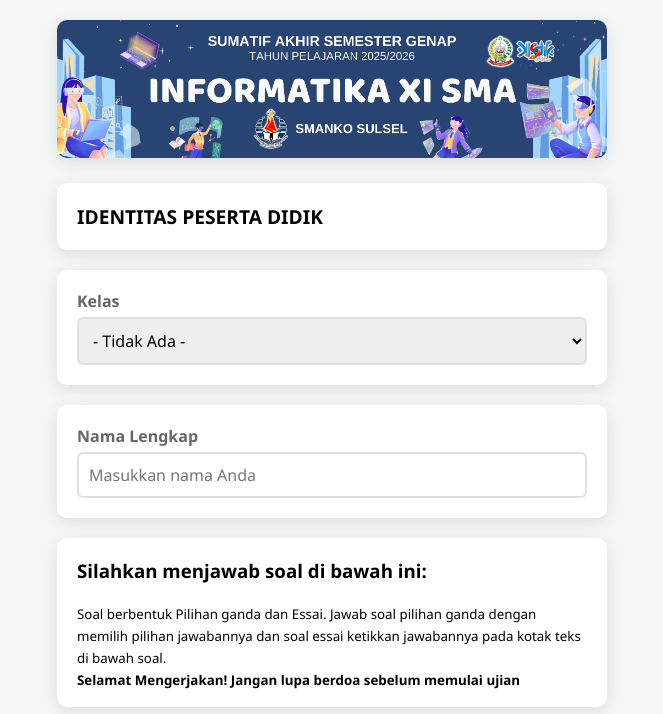
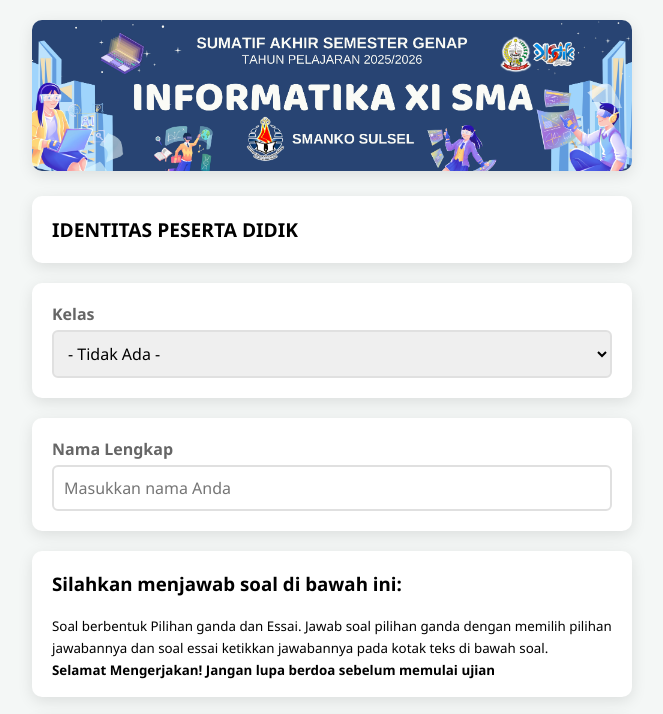
Before and after one commit to nakha-mub/informatika, a plain HTML site: page asesmen/25-26/genap/index.html in a window 1280 px wide. Shown: the top 714 px of the page, without its empty margins (308-971 px from the left). Drawn offline with Linux system fonts and the light colour scheme.

Commit message:
Update index.html

```diff
--- a/asesmen/25-26/genap/index.html
+++ b/asesmen/25-26/genap/index.html
@@ -3,7 +3,8 @@
 <head>
     <meta charset="UTF-8">
     <meta name="viewport" content="width=device-width, initial-scale=1.0">
-    <title>Form Input ke Google Sheets</title>
+    <title>INFORMATIKA XI - SAS GENAP T.P. 2025/2026</title>
+	<link rel="icon" type="image/png" href="logoNKMM.png">
     <style>
         body {
             font-family: 'Segoe UI', Arial, sans-serif;
@@ -19,7 +20,7 @@
             /*border-radius: 10px;
             box-shadow: 0 4px 15px rgba(0,0,0,0.1);*/
             width: 100%;
-            max-width: 550px;
+            max-width: 600px;
         }
 		.petunjuk {
 			background: white;
```
